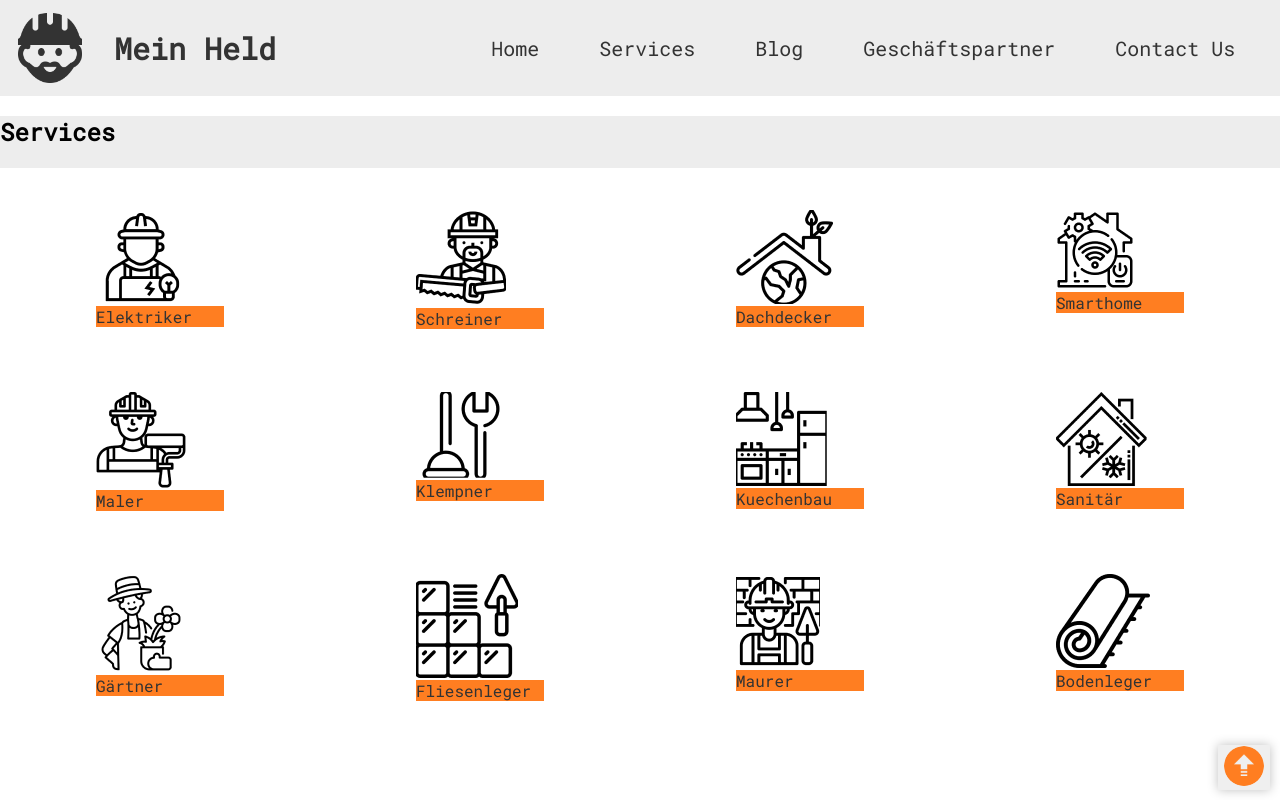
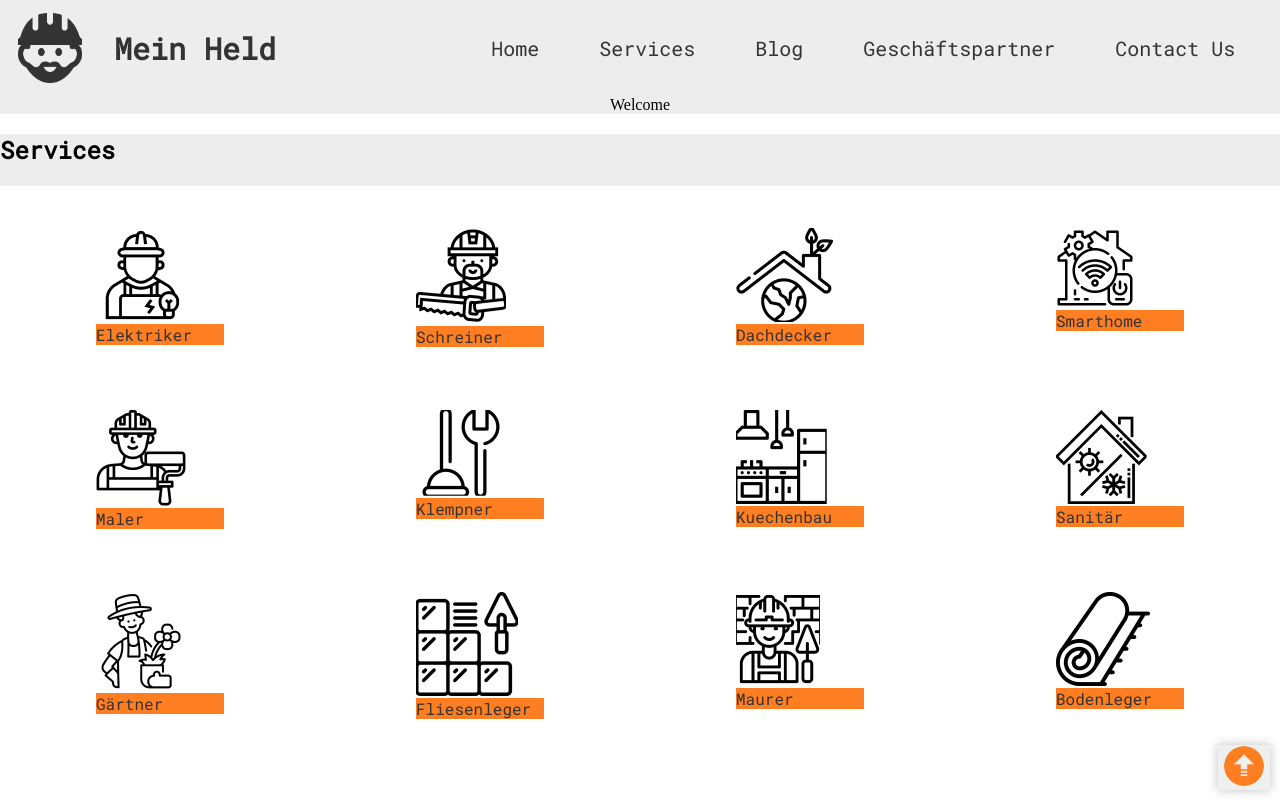
Before and after one commit to Ziedlassoued/mein-held, a React (Vite) app: page / in a window 1280 px wide. Shown: the top 800 px of the page. Built offline with nearby package versions, Linux system fonts and the light colour scheme; no server answers.

Commit message:
:sparkles: Add Welcome section

```diff
--- a/src/App.tsx
+++ b/src/App.tsx
@@ -4,6 +4,7 @@ import NavBar from './components/NavBar/NavBar';
 import Footer from './components/Footer/Footer';
 import Registration from './components/Registration/Registration';
 import SelectServices from './components/SelectServices/SelectServices';
+import WelcomeSection from './components/Welcome/WelcomeSection';
 
 function App() {
   const [message, setMessage] = useState('');
@@ -16,6 +17,7 @@ function App() {
   return (
     <div className={styles.app}>
       <NavBar />
+      <WelcomeSection />
       <p>{message}</p>
       <SelectServices />
       <Registration />
--- /dev/null
+++ b/src/components/Welcome/WelcomeSection.module.css
@@ -0,0 +1,3 @@
+.container {
+  background-color: var(--color-secondary);
+}
--- /dev/null
+++ b/src/components/Welcome/WelcomeSection.tsx
@@ -0,0 +1,7 @@
+import React from 'react';
+import styles from './WelcomeSection.module.css';
+
+function WelcomeSection() {
+  return <div className={styles.container}>Welcome</div>;
+}
+export default WelcomeSection;
```
Also changed, not shown: 1 other file (tests, documents, lock files or other folders).
